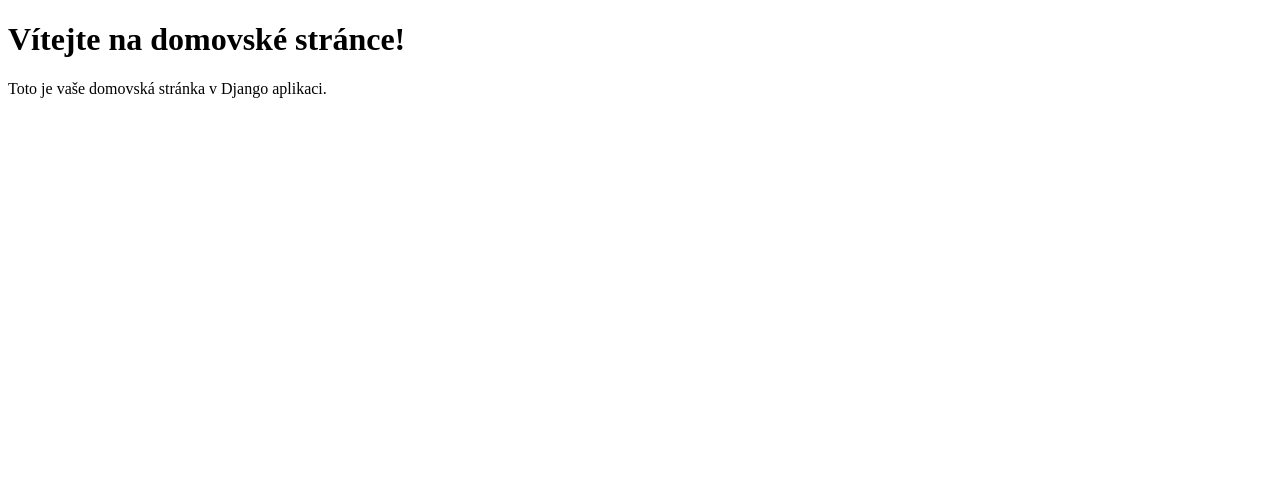
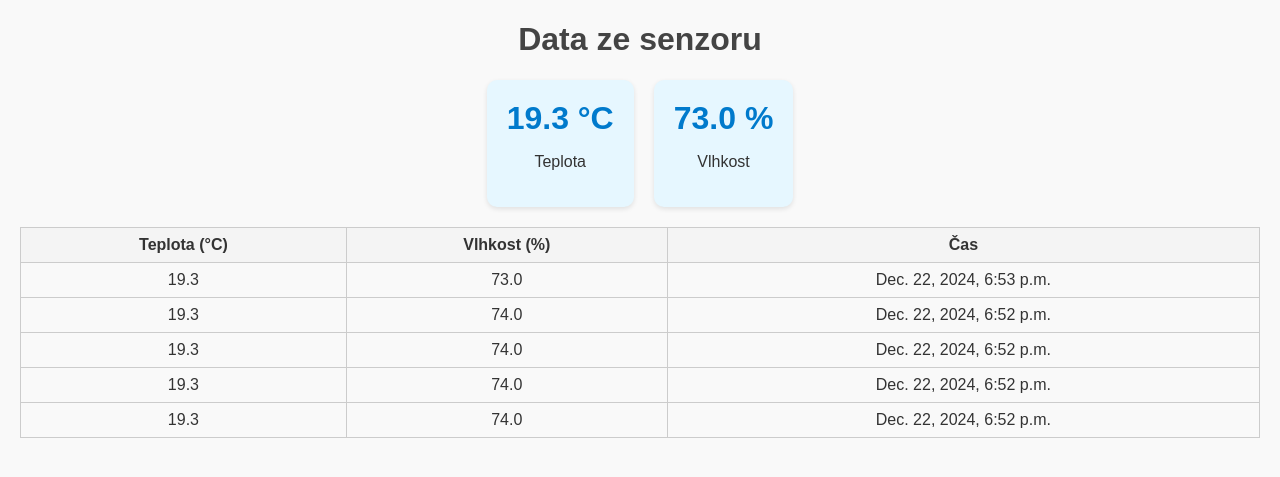
Before and after one commit to smeglofus/homeServerApp, a Django app: page / in a window 1280 px wide. Shown: the top 477 px of the page. Run offline with Django 4.2, Linux system fonts and the light colour scheme; data comes from the database, SQL or seed files in the repository; both versions use the stored data as it was after the commit.

Commit message:
ETS32 support

```diff
--- a/home_app/fermentator/models.py
+++ b/home_app/fermentator/models.py
@@ -1,3 +1,9 @@
 from django.db import models
 
-# Create your models here.
+class SensorData(models.Model):
+    temperature = models.FloatField(default=155.0)
+    humidity = models.FloatField(default=155.0)
+    timestamp = models.DateTimeField(auto_now_add=True)
+
+    def __str__(self):
+        return f"Temperature: {self.temperature}, Humidity: {self.humidity}"
--- a/home_app/fermentator/templates/home.html
+++ b/home_app/fermentator/templates/home.html
@@ -1,13 +1,88 @@
-<!-- your_app_name/templates/home.html -->
 <!DOCTYPE html>
-<html lang="en">
+<html lang="cs">
 <head>
     <meta charset="UTF-8">
     <meta name="viewport" content="width=device-width, initial-scale=1.0">
-    <title>Domovská stránka</title>
+    <title>Data ze senzoru</title>
+    <style>
+        body {
+            font-family: Arial, sans-serif;
+            margin: 20px;
+            background-color: #f9f9f9;
+            color: #333;
+        }
+        h1 {
+            text-align: center;
+            color: #444;
+        }
+        .current-data {
+            display: flex;
+            justify-content: center;
+            gap: 20px;
+            margin-bottom: 20px;
+        }
+        .current-data div {
+            background-color: #e6f7ff;
+            padding: 20px;
+            border-radius: 10px;
+            text-align: center;
+            box-shadow: 0 2px 5px rgba(0, 0, 0, 0.1);
+        }
+        .current-data div h2 {
+            margin: 0;
+            font-size: 2rem;
+            color: #007acc;
+        }
+        table {
+            width: 100%;
+            border-collapse: collapse;
+            margin-top: 20px;
+        }
+        th, td {
+            border: 1px solid #ccc;
+            padding: 8px;
+            text-align: center;
+        }
+        th {
+            background-color: #f4f4f4;
+        }
+    </style>
 </head>
 <body>
-    <h1>Vítejte na domovské stránce!</h1>
-    <p>Toto je vaše domovská stránka v Django aplikaci.</p>
+    <h1>Data ze senzoru</h1>
+
+    <div class="current-data">
+        {% if data %}
+        <div>
+            <h2>{{ data.0.temperature }} °C</h2>
+            <p>Teplota</p>
+        </div>
+        <div>
+            <h2>{{ data.0.humidity }} %</h2>
+            <p>Vlhkost</p>
+        </div>
+        {% else %}
+        <p>Žádná data nejsou k dispozici</p>
+        {% endif %}
+    </div>
+
+    <table>
+        <thead>
+            <tr>
+                <th>Teplota (°C)</th>
+                <th>Vlhkost (%)</th>
+                <th>Čas</th>
+            </tr>
+        </thead>
+        <tbody>
+            {% for datum in data|slice:":5" %}
+            <tr>
+                <td>{{ datum.temperature }}</td>
+                <td>{{ datum.humidity }}</td>
+                <td>{{ datum.timestamp }}</td>
+            </tr>
+            {% endfor %}
+        </tbody>
+    </table>
 </body>
 </html>
--- a/home_app/fermentator/urls.py
+++ b/home_app/fermentator/urls.py
@@ -1,7 +1,9 @@
 # your_app_name/urls.py
 from django.urls import path
-from .views import home
+from .views import home, receive_data
 
 urlpatterns = [
     path('', home, name='home'),  # domovská stránka
+    path('api/data/', receive_data, name='receive_data'),
+
 ]
--- a/home_app/fermentator/views.py
+++ b/home_app/fermentator/views.py
@@ -1,5 +1,34 @@
 from django.shortcuts import render
+from django.http import JsonResponse
+from django.views.decorators.csrf import csrf_exempt
+import json
+from .models import SensorData
 
 # Create your views here.
 def home(request):
-    return render(request, 'home.html')
+    data = SensorData.objects.all().order_by('-timestamp')  # Data seřazená podle času
+    return render(request, 'home.html', {'data': data})
+
+@csrf_exempt  # Dočasně vypněte CSRF ochranu pro testování
+def receive_data(request):
+    if request.method == "POST":
+        try:
+            # Načtení JSON dat z požadavku
+            data = json.loads(request.body)
+
+            # Získání hodnot teploty a vlhkosti
+            temperature = data.get("temperature")
+            humidity = data.get("humidity")
+
+            # Validace hodnot
+            if temperature is not None and humidity is not None:
+                # Uložení do databáze
+                SensorData.objects.create(temperature=temperature, humidity=humidity)
+                return JsonResponse({"status": "success", "message": "Data saved successfully!"})
+            else:
+                return JsonResponse({"status": "error", "message": "Invalid data!"}, status=400)
+
+        except json.JSONDecodeError:
+            return JsonResponse({"status": "error", "message": "Invalid JSON!"}, status=400)
+
+    return JsonResponse({"status": "error", "message": "Invalid request method!"}, status=405)
--- a/home_app/home_app/settings.py
+++ b/home_app/home_app/settings.py
@@ -25,7 +25,7 @@ SECRET_KEY = 'django-insecure-6(!63wk2wbfw4-%b(%9mg^e$p+uh2zpzmee&t5zifz(v&xzr2w
 # SECURITY WARNING: don't run with debug turned on in production!
 DEBUG = True
 
-ALLOWED_HOSTS = ['192.168.100.84', 'localhost', '127.0.0.1']
+ALLOWED_HOSTS = ['192.168.100.84', 'localhost', '127.0.0.1', '192.168.100.108']
 
 
 # Application definition
```
Also changed, not shown: home_app/db.sqlite3, home_app/fermentator/migrations/0001_initial.py (added), home_app/fermentator/migrations/0002_remove_sensordata_odpoved_remove_sensordata_pozdrav_and_more.py (added).
